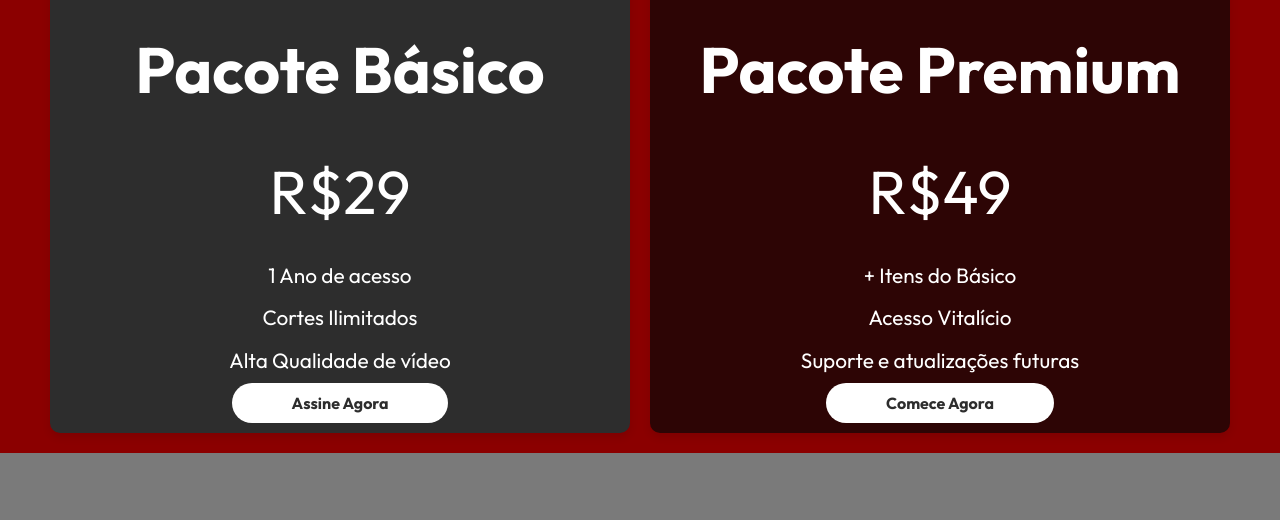
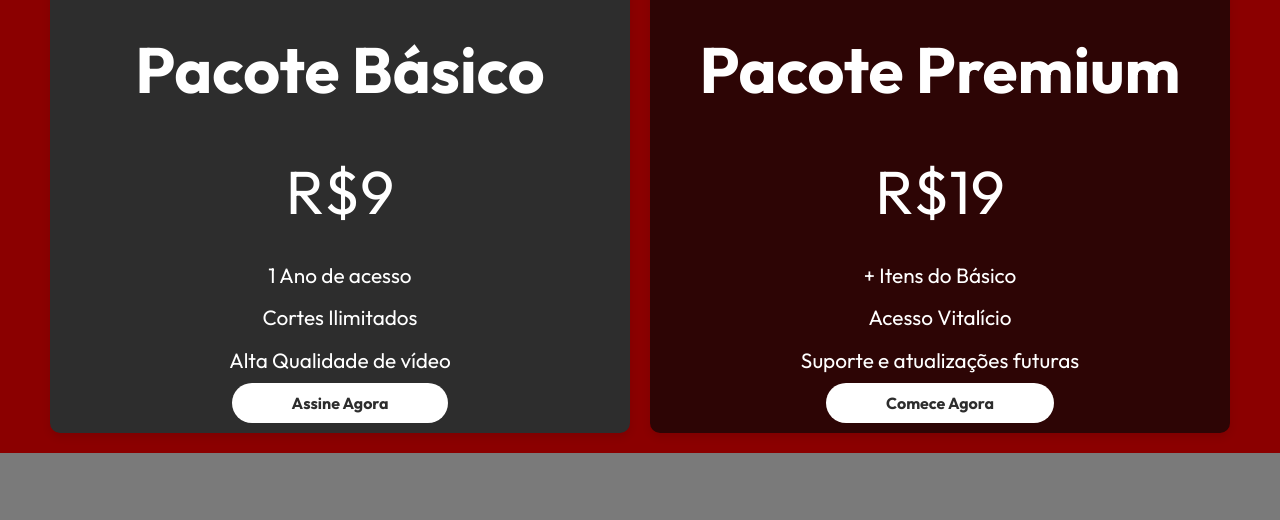
Before and after one commit to caio0708/tube-clips, a plain HTML site: page index.html in a window 1280 px wide. Shown: the part 2020-2540 px from the top of the page. Drawn offline with nearby package versions, Linux system fonts and the light colour scheme.

Commit message:
Update index.html

```diff
--- a/index.html
+++ b/index.html
@@ -48,7 +48,7 @@
             <div class="pricing-plans">
                 <div class="pricing-plan">
                     <h3>Pacote Básico</h3>
-                    <p class="price">R$29</p>
+                    <p class="price">R$9</p>
                     <ul>
                         <li>1 Ano de acesso</li>
                         <li>Cortes Ilimitados</li>
@@ -58,7 +58,7 @@
                 </div>
                 <div class="pricing-plan premium">
                     <h3>Pacote Premium</h3>
-                    <p class="price">R$49</p>
+                    <p class="price">R$19</p>
                     <ul>
                         <li>+ Itens do Básico</li>
                         <li>Acesso Vitalício</li>
```
